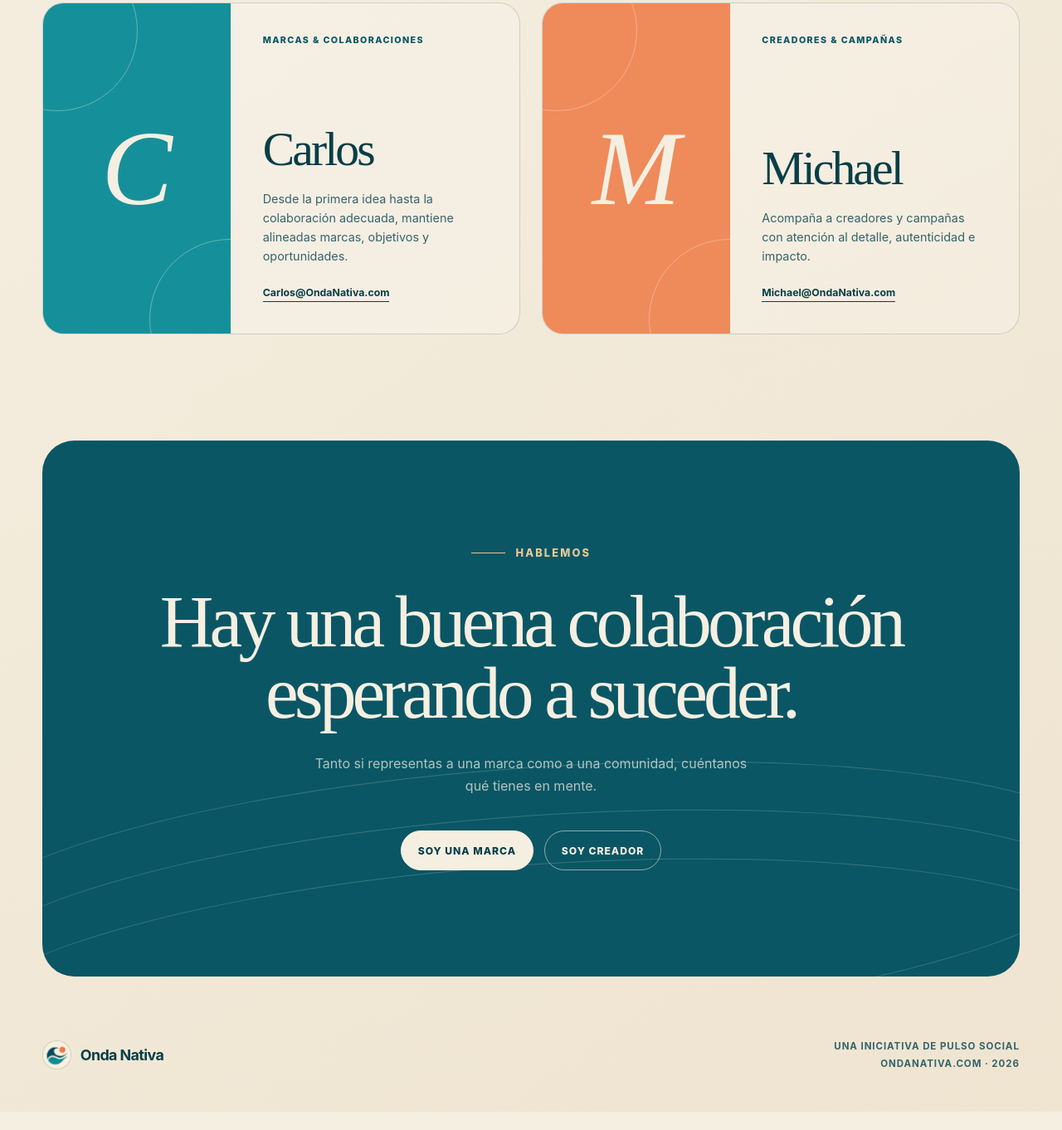
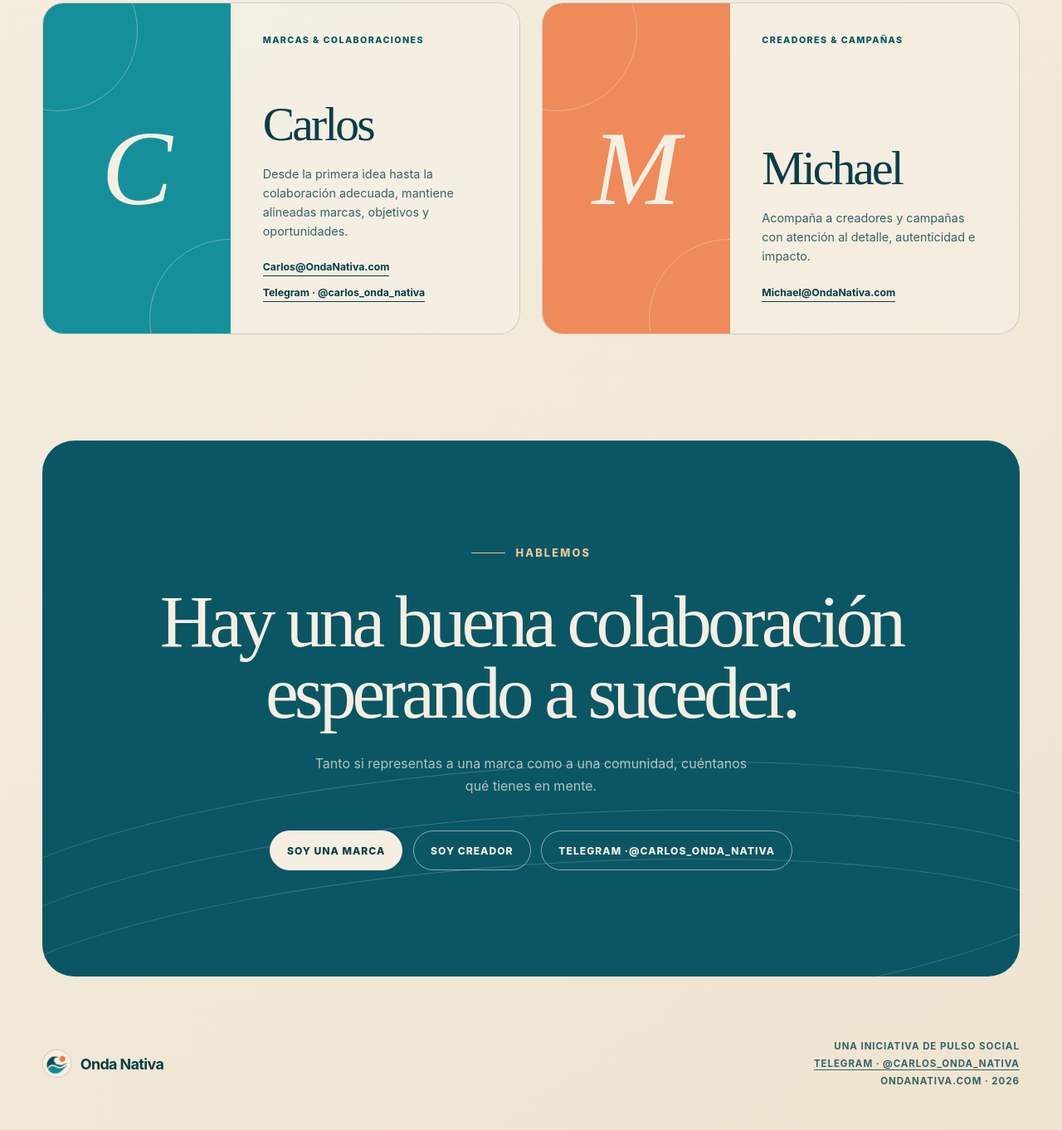
Before and after one commit to iamcarlos94/ondanativa-site, a plain HTML site: page es/index.html in a window 1280 px wide. Shown: the part 3958-5320 px from the top of the page at 83% size. Before the commit the page ends 5298 px from the top, so only its background shows below. Drawn offline with Linux system fonts and the light colour scheme.

Commit message:
Add Telegram contact across site

```diff
--- a/es/index.html
+++ b/es/index.html
@@ -39,7 +39,7 @@
     <link rel="alternate" hreflang="x-default" href="https://ondanativa.com/" />
     <link rel="icon" href="../assets/favicon.png?v=2" type="image/png" sizes="64x64" />
     <link rel="apple-touch-icon" href="../assets/apple-touch-icon.png?v=2" sizes="180x180" />
-    <link rel="stylesheet" href="../styles.css?v=5" />
+    <link rel="stylesheet" href="../styles.css?v=6" />
     <script src="../language.js"></script>
   </head>
 
@@ -213,7 +213,10 @@
                 <p class="member-role">Marcas &amp; Colaboraciones</p>
                 <h3>Carlos</h3>
                 <p>Desde la primera idea hasta la colaboración adecuada, mantiene alineadas marcas, objetivos y oportunidades.</p>
-                <a href="mailto:carlos@ondanativa.com">Carlos@OndaNativa.com</a>
+                <div class="member-links">
+                  <a href="mailto:carlos@ondanativa.com">Carlos@OndaNativa.com</a>
+                  <a href="https://t.me/carlos_onda_nativa">Telegram · <span translate="no">@carlos_onda_nativa</span></a>
+                </div>
               </div>
             </article>
 
@@ -239,6 +242,7 @@
           <div class="contact-actions">
             <a class="button button-cream" href="mailto:carlos@ondanativa.com?subject=Represento%20a%20una%20marca">Soy una marca</a>
             <a class="button button-outline-light" href="mailto:michael@ondanativa.com?subject=Soy%20creador">Soy creador</a>
+            <a class="button button-outline-light" href="https://t.me/carlos_onda_nativa" aria-label="Contactar con Onda Nativa por Telegram">Telegram · <span translate="no">@carlos_onda_nativa</span></a>
           </div>
         </section>
       </main>
@@ -252,6 +256,7 @@
         </a>
         <div class="footer-meta">
           <p>Una iniciativa de Pulso Social</p>
+          <p><a href="https://t.me/carlos_onda_nativa">Telegram · <span translate="no">@carlos_onda_nativa</span></a></p>
           <p>ondanativa.com <span aria-hidden="true">·</span> 2026</p>
         </div>
       </footer>
--- a/styles.css
+++ b/styles.css
@@ -816,6 +816,12 @@ h1 {
   text-decoration: none;
 }
 
+.member-links {
+  display: grid;
+  gap: 0.7rem;
+  justify-items: start;
+}
+
 .contact-section {
   position: relative;
   width: calc(100% - (2 * var(--page-padding)));
@@ -854,6 +860,7 @@ h1 {
   position: relative;
   z-index: 2;
   display: flex;
+  flex-wrap: wrap;
   justify-content: center;
   gap: 0.8rem;
   margin-top: 2.5rem;
@@ -914,6 +921,15 @@ h1 {
   display: grid;
   gap: 0.45rem;
   justify-items: end;
+}
+
+.footer-meta a {
+  color: inherit;
+  text-underline-offset: 0.22em;
+}
+
+.footer-meta a:hover {
+  color: var(--ink);
 }
 
 a:focus-visible {
```
Also changed, not shown: en/index.html (+7 -2 lines), index.html (+7 -2 lines).
